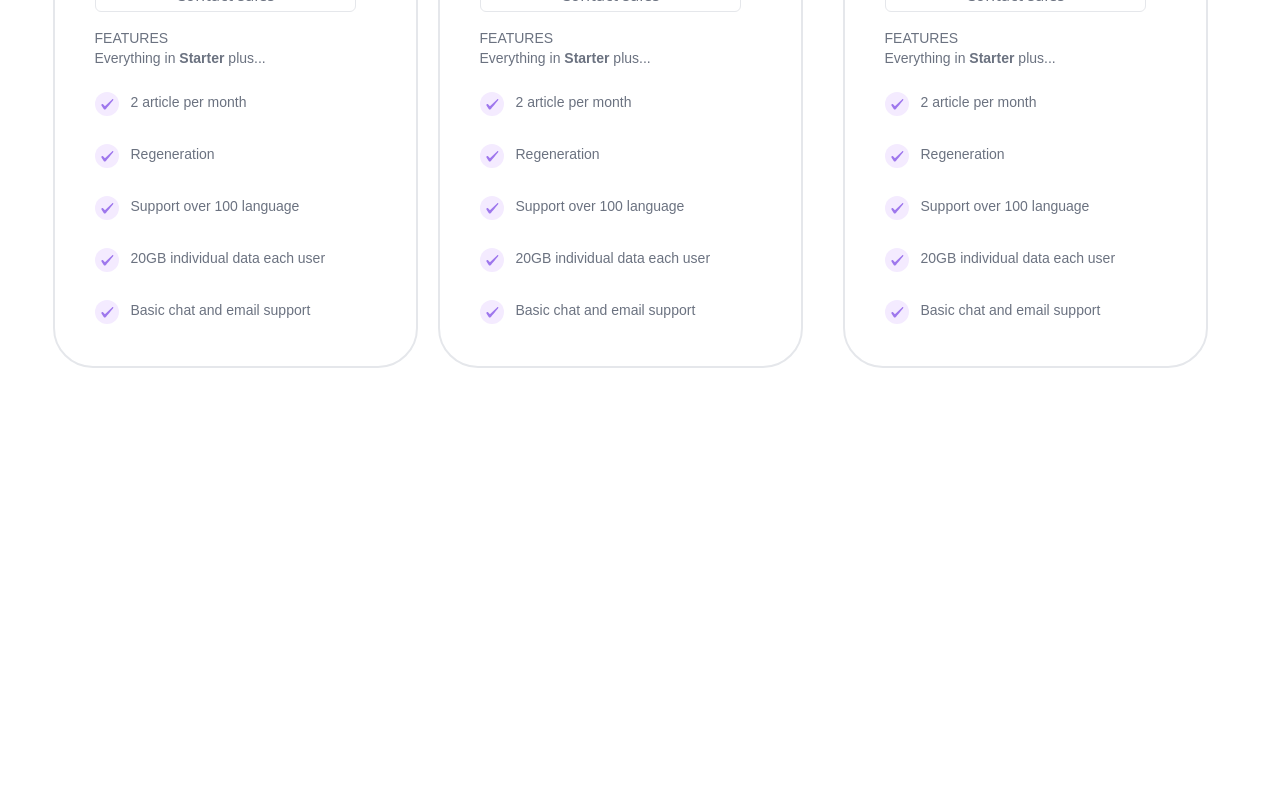
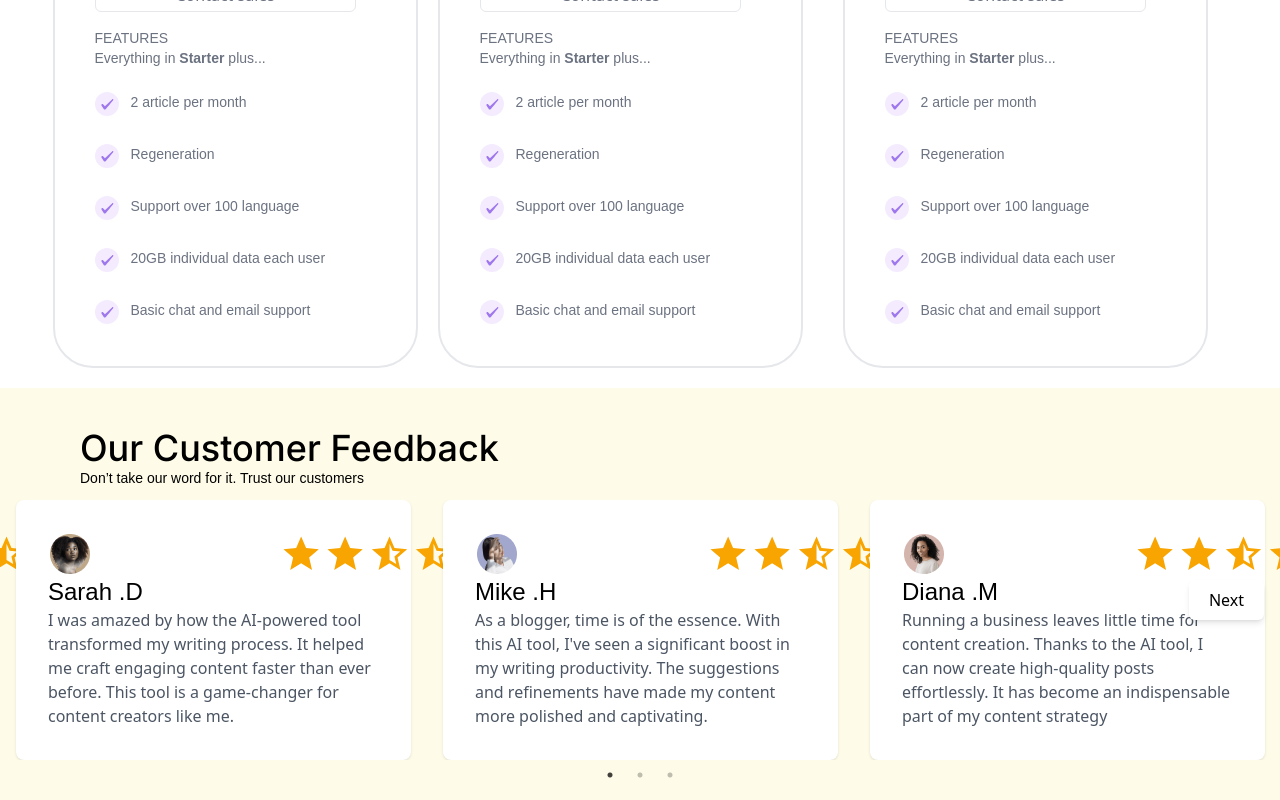
Before and after one commit to BREW45Z/Topical-Flow, a React (Vite) app: page / in a window 1280 px wide. Shown: the part 3539-4339 px from the top of the page. Before the commit the page ends 3927 px from the top, so only its background shows below. Built offline with nearby package versions, Linux system fonts and the light colour scheme; a web font is replaced by a local one.

Commit message:
carousel-fix

```diff
--- a/src/components/pages/home.tsx
+++ b/src/components/pages/home.tsx
@@ -17,6 +17,8 @@ import AIicon3 from '../assets/aiicons3.svg';
 import AIicon4 from '../assets/aiicons4.svg';
 import infoperson2 from '../assets/infoperson2.svg';
 import Pricing from '../ui/pricing';
+import Testimonials from '../ui/testimonials';
+import Carousel from '../ui/home-carousel';
 
 
 
@@ -302,9 +304,12 @@ import Pricing from '../ui/pricing';
 </div>
 
 {/** Next Section - Pricing */}
-
+<div>
 <Pricing />
-
+</div>
+<section>
+  <Carousel />
+ </section>
 </div>
 
 );
--- a/src/components/pages/login.tsx
+++ b/src/components/pages/login.tsx
@@ -2,7 +2,7 @@ import React from 'react';
 import logowhite from '../assets/Logowhite.svg';
 import googleicon from '../assets/google.png';
 import { Link } from 'react-router-dom';
-import Testimonials from '../shared/testimonials'; // Adjust the path as needed
+import Testimonials from '../ui/testimonials'; // Adjust the path as needed
 
 const Login: React.FC = () => {
   return (
--- /dev/null
+++ b/src/components/ui/home-carousel.tsx
@@ -0,0 +1,129 @@
+import React from 'react';
+import Slider, { CustomArrowProps } from 'react-slick';
+import avatar1 from '../assets/Avatar (1).png';
+import starpurple from '../assets/star_purple500.svg';
+import starhalf from '../assets/star_half.svg'
+import avatar2 from '../assets/Avatar (2).png'
+import avatar3 from '../assets/Avatar (3).png'
+
+
+const NextArrow: React.FC<CustomArrowProps> = ({ style, onClick }) => {
+  return (
+    <div
+      className="slick-arrow next-arrow absolute top-20 right-4 cursor-pointer bg-white px-5 py-2  mb-10 rounded-md shadow-md bg-transparent hover:bg-gray-100 transition"
+      style={{ ...style, color: '' }}
+      onClick={onClick}
+    >
+      Next
+    </div>
+  );
+};
+
+const PrevArrow: React.FC<CustomArrowProps> = ({ style, onClick }) => {
+  return (
+    <div
+      className="slick-arrow prev-arrow absolute top-4 right-16 cursor-pointer bg-black p-2 rounded-md shadow-md hover:bg-gray-100 transition"
+      style={{ ...style, color: '' }}
+      onClick={onClick}
+    >
+      Prev
+    </div>
+  );
+};
+
+const Carousel = () => {
+  const settings = {
+    infinite: true,
+    slidesToShow: 3,
+    slidesToScroll: 1,
+    arrows: true,
+    dots: true,
+    nextArrow: <NextArrow />,
+    prevArrow: <PrevArrow />,
+  };
+
+  return (
+    <section className="bg-yellow-50 py-10">
+      <div className='mb-3'>
+        <h1 className='  px-20 secondary-font text-black-200 text-4xl '>Our Customer Feedback</h1>
+        <h5 className=' px-20 primary-font text-sm'>Don’t take our word for it. Trust our customers</h5>
+      </div>
+      <div className="max-w-screen-xl mx-auto">
+        <Slider {...settings}>
+          {/* Card 1 */}
+          <div className="w-full px-4">
+            <div className=" items-center bg-white p-8 rounded-lg shadow">
+              <div className='flex justify-between'>
+                <div className=''>
+                <img src={avatar1} alt='avatar1' />
+
+                </div>
+                <div className='flex'>
+                <img src={starpurple} alt="stars1" />
+              <img src={starpurple} alt="stars1" />
+              <img src={starhalf} alt="stars1" />
+              <img src={starhalf} alt="stars1" />
+              </div>
+              </div>
+
+            <div>
+            <h1 className='text-2xl primary-font'>Sarah .D</h1>
+              <p className="text-gray-600">I was amazed by how the AI-powered tool transformed my writing process. It helped me craft engaging content faster than ever
+               before. This tool is a game-changer for content creators like me.</p>
+            </div>
+            </div>
+          </div>
+
+          {/* Card 2 */}
+          <div className="w-full px-4">
+            <div className=" items-center bg-white p-8 rounded-lg shadow">
+              <div className='flex justify-between'>
+                <div className=''>
+                <img src={avatar2} alt='avatar2' />
+
+                </div>
+                <div className='flex'>
+                <img src={starpurple} alt="stars1" />
+              <img src={starpurple} alt="stars1" />
+              <img src={starhalf} alt="stars1" />
+              <img src={starhalf} alt="stars1" />
+              </div>
+              </div>
+
+            <div>
+            <h1 className='text-2xl primary-font'>Mike .H</h1>
+              <p className="text-gray-600">As a blogger, time is of the essence. With this AI tool, I've seen a significant boost in my writing productivity.
+              The suggestions and refinements have made my content more polished and captivating.</p>
+            </div>
+            </div>
+          </div>
+          {/* Card 3 */}
+          <div className="w-full px-4">
+            <div className=" items-center bg-white p-8 rounded-lg shadow">
+              <div className='flex justify-between'>
+                <div className=''>
+                <img src={avatar3} alt='avatar3' />
+
+                </div>
+                <div className='flex'>
+                <img src={starpurple} alt="stars1" />
+              <img src={starpurple} alt="stars1" />
+              <img src={starhalf} alt="stars1" />
+              <img src={starhalf} alt="stars1" />
+              </div>
+              </div>
+
+            <div>
+            <h1 className='text-2xl primary-font'>Diana .M</h1>
+              <p className="text-gray-600">Running a business leaves little time for content creation. Thanks to the AI tool, I can now create high-quality posts effortlessly.
+               It has become an indispensable part of my content strategy</p>
+            </div>
+            </div>
+          </div>
+        </Slider>
+      </div>
+    </section>
+  );
+};
+
+export default Carousel;
```
Also changed, not shown: src/components/ui/testimonials.tsx (renamed from src/components/shared/testimonials.tsx).
